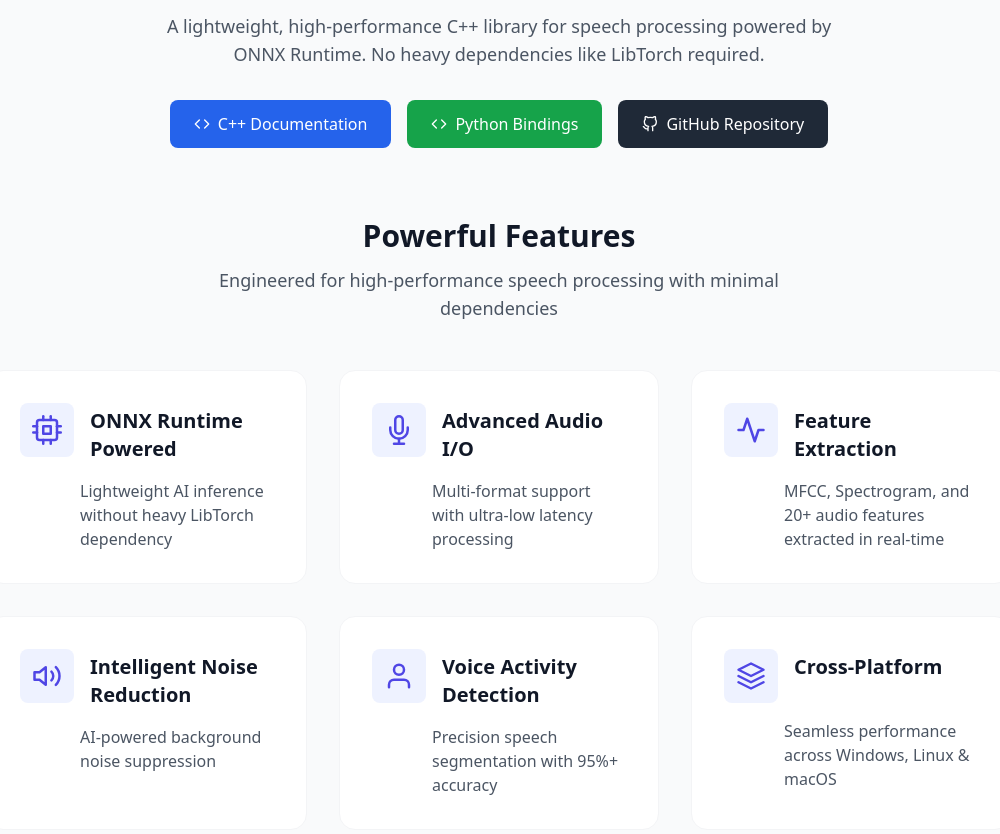
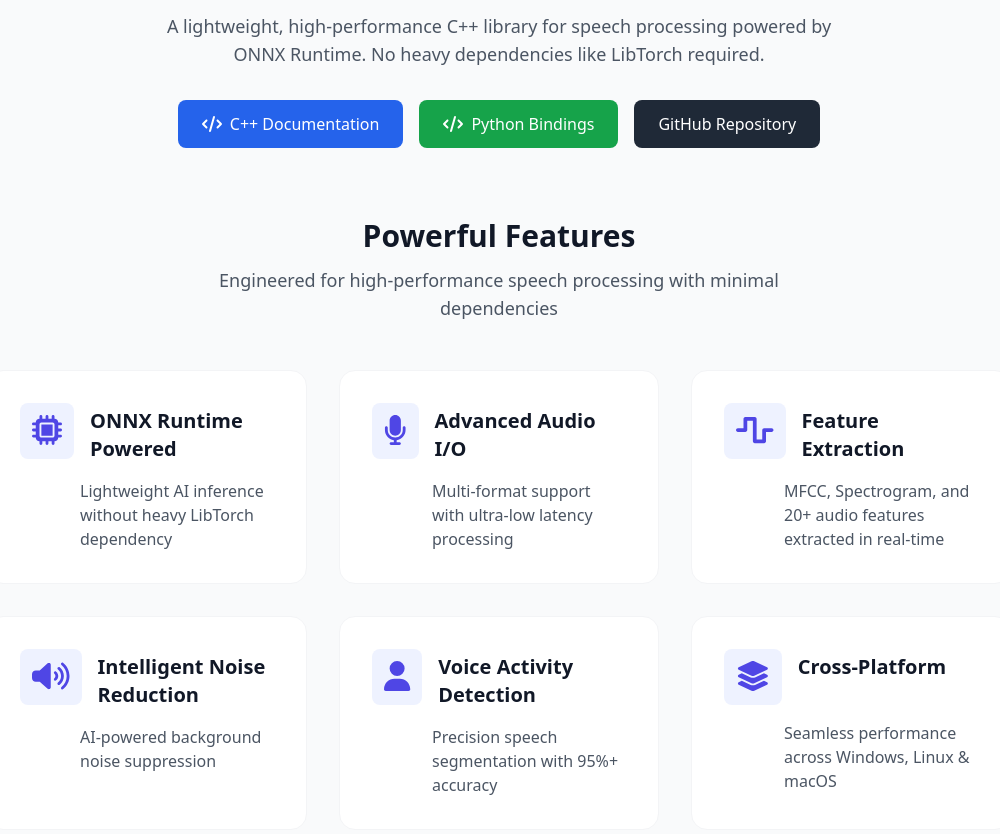
Before and after one commit to MohammadRaziei/libspeech, a Next.js app: page / in a window 1280 px wide. Shown: the part 266-1100 px from the top of the page, without its empty margins (141-1141 px from the left). Built offline with nearby package versions, Linux system fonts and the light colour scheme.

Commit message:
change to doc

```diff
--- a/package.json
+++ b/package.json
@@ -19,6 +19,9 @@
     "lint": "next lint"
   },
   "dependencies": {
+    "@fortawesome/fontawesome-svg-core": "^6.7.2",
+    "@fortawesome/free-solid-svg-icons": "^6.7.2",
+    "@fortawesome/react-fontawesome": "^0.2.2",
     "@tailwindcss/forms": "^0.5.0",
     "@tailwindcss/typography": "^0.5.2",
     "eslint-config-next": "^13.1.1",
@@ -33,6 +36,6 @@
     "autoprefixer": "^10.4.4",
     "postcss": "^8.4.12",
     "tailwindcss": "^3.0.24",
-    "typescript": "^4.3.4"
+    "typescript": "^5.4.2"
   }
 }
--- a/pages/index.tsx
+++ b/pages/index.tsx
@@ -1,31 +1,17 @@
-// import getConfig from 'next/config';
-
-import Layout from '@/components/Layout';
 import Head from 'next/head';
 import * as React from 'react';
 import Link from 'next/link';
-import { FiCpu, FiMic, FiActivity, FiVolume2, FiUser, FiLayers, FiCode, FiGithub } from 'react-icons/fi';
-
-
-
-// const { publicRuntimeConfig } = getConfig();
-// const { name } = publicRuntimeConfig.site;
-
-
-
-
-
-/**
- * SVGR Support
- * Caveat: No React Props Type.
- *
- * You can override the next-env if the type is important to you
- * @see https://stackoverflow.com/questions/68103844/how-to-override-next-js-svg-module-declaration
- */
-
-// !STARTERCONF -> Select !STARTERCONF and CMD + SHIFT + F
-// Before you begin editing, follow all comments with `STARTERCONF`,
-// to customize the default configuration.
+import { FontAwesomeIcon } from '@fortawesome/react-fontawesome';
+import {
+  faMicrochip,
+  faMicrophone,
+  faWaveSquare,
+  faVolumeUp,
+  faUser,
+  faLayerGroup,
+  faCode,
+  faGithub
+} from '@fortawesome/free-solid-svg-icons';
 
 // Features Section with proper typing
 const FeatureCard = ({ icon, title, description }: {
@@ -51,32 +37,32 @@
 const FeaturesSection = () => {
   const features = [
     {
-      icon: <FiCpu className="text-indigo-600 text-3xl" />,
+      icon: <FontAwesomeIcon icon={faMicrochip} className="text-indigo-600 text-3xl" />,
       title: "ONNX Runtime Powered",
       description: "Lightweight AI inference without heavy LibTorch dependency"
     },
     {
-      icon: <FiMic className="text-indigo-600 text-3xl" />,
+      icon: <FontAwesomeIcon icon={faMicrophone} className="text-indigo-600 text-3xl" />,
       title: "Advanced Audio I/O",
       description: "Multi-format support with ultra-low latency processing"
     },
     {
-      icon: <FiActivity className="text-indigo-600 text-3xl" />,
+      icon: <FontAwesomeIcon icon={faWaveSquare} className="text-indigo-600 text-3xl" />,
       title: "Feature Extraction",
       description: "MFCC, Spectrogram, and 20+ audio features extracted in real-time"
     },
     {
-      icon: <FiVolume2 className="text-indigo-600 text-3xl" />,
+      icon: <FontAwesomeIcon icon={faVolumeUp} className="text-indigo-600 text-3xl" />,
       title: "Intelligent Noise Reduction",
       description: "AI-powered background noise suppression"
     },
     {
-      icon: <FiUser className="text-indigo-600 text-3xl" />,
+      icon: <FontAwesomeIcon icon={faUser} className="text-indigo-600 text-3xl" />,
       title: "Voice Activity Detection",
       description: "Precision speech segmentation with 95%+ accuracy"
     },
     {
-      icon: <FiLayers className="text-indigo-600 text-3xl" />,
+      icon: <FontAwesomeIcon icon={faLayerGroup} className="text-indigo-600 text-3xl" />,
       title: "Cross-Platform",
       description: "Seamless performance across Windows, Linux & macOS"
     }
@@ -128,26 +114,24 @@
               No heavy dependencies like LibTorch required.
             </p>
 
-
-
             <div className="mt-8 flex flex-wrap justify-center gap-4">
               {[
                 {
                   href: "cpp",
                   label: "C++ Documentation",
-                  icon: <FiCode />,
+                  icon: <FontAwesomeIcon icon={faCode} />,
                   className: "bg-blue-600 hover:bg-blue-700"
                 },
                 {
                   href: "python",
                   label: "Python Bindings",
-                  icon: <FiCode />,
+                  icon: <FontAwesomeIcon icon={faCode} />,
                   className: "bg-green-600 hover:bg-green-700"
                 },
                 {
                   href: "https://github.com/MohammadRaziei/libspeech",
                   label: "GitHub Repository",
-                  icon: <FiGithub />,
+                  icon: <FontAwesomeIcon icon={faGithub} />,
                   className: "bg-gray-800 hover:bg-gray-900",
                   external: true
                 }
@@ -177,22 +161,7 @@
             </div>
           </div>
 
-
-
-
-
-
           <FeaturesSection />
-
-
-
-
-
-
-
-
-
-
 
           {/* Quick Start Section */}
           <div className="mt-16 w-full max-w-4xl  p-8 rounded-xl shadow-sm">
```
Also changed, not shown: tsconfig.json (+8 -3 lines), 1 other file (tests, documents, lock files or other folders).
